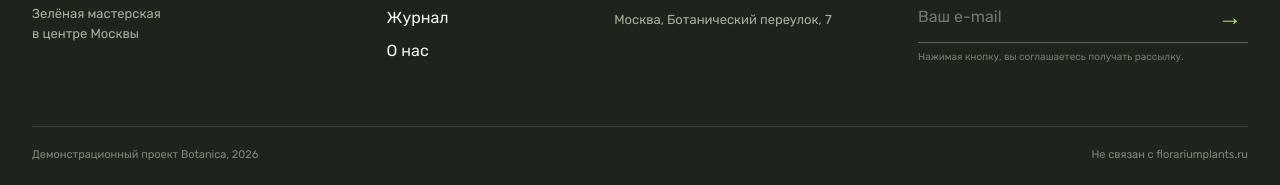
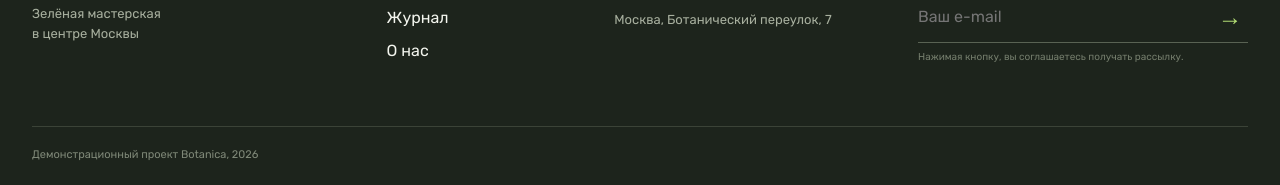
Before and after one commit to qwers451/demobotanica, a plain HTML site: page index.html in a window 1280 px wide. Shown: the part 4879-5064 px from the top of the page. Drawn offline with Linux system fonts and the light colour scheme.

Commit message:
Update index.html

```diff
--- a/index.html
+++ b/index.html
@@ -123,7 +123,7 @@
       <div><h3>Связаться</h3><a href="tel:+74951234567">+7 495 123-45-67</a><a href="mailto:hello@botanica.example">hello@botanica.example</a><p>Москва, Ботанический переулок, 7</p></div>
       <form id="subscribeForm"><h3>Новости мастерской</h3><p>Редкие письма о новых растениях и мастер-классах.</p><div><input type="email" placeholder="Ваш e-mail" required><button aria-label="Подписаться">→</button></div><small>Нажимая кнопку, вы соглашаетесь получать рассылку.</small></form>
     </div>
-    <div class="shell footer-bottom"><span>Демонстрационный проект Botanica, 2026</span><span>Не связан с florariumplants.ru</span></div>
+    <div class="shell footer-bottom"><span>Демонстрационный проект Botanica, 2026</span></div>
   </footer>
 
   <div class="overlay" id="overlay"></div>
```
